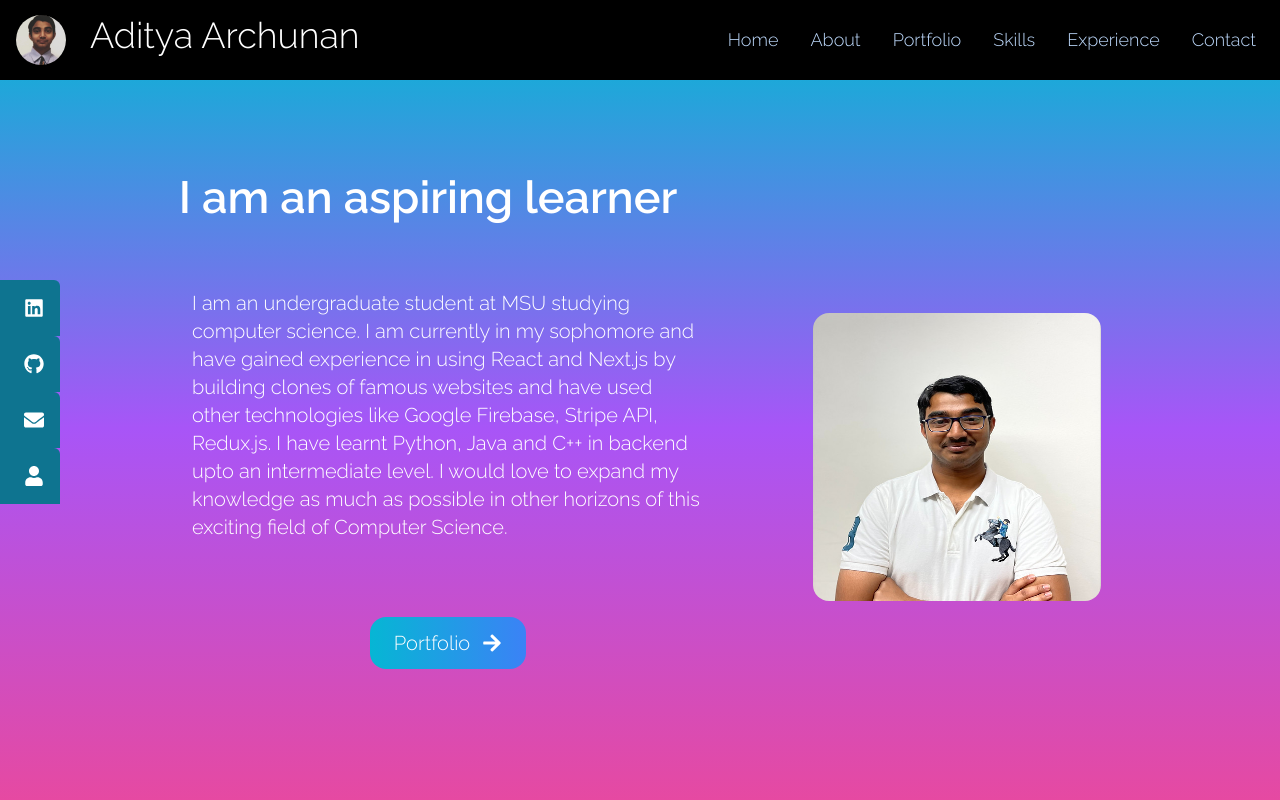
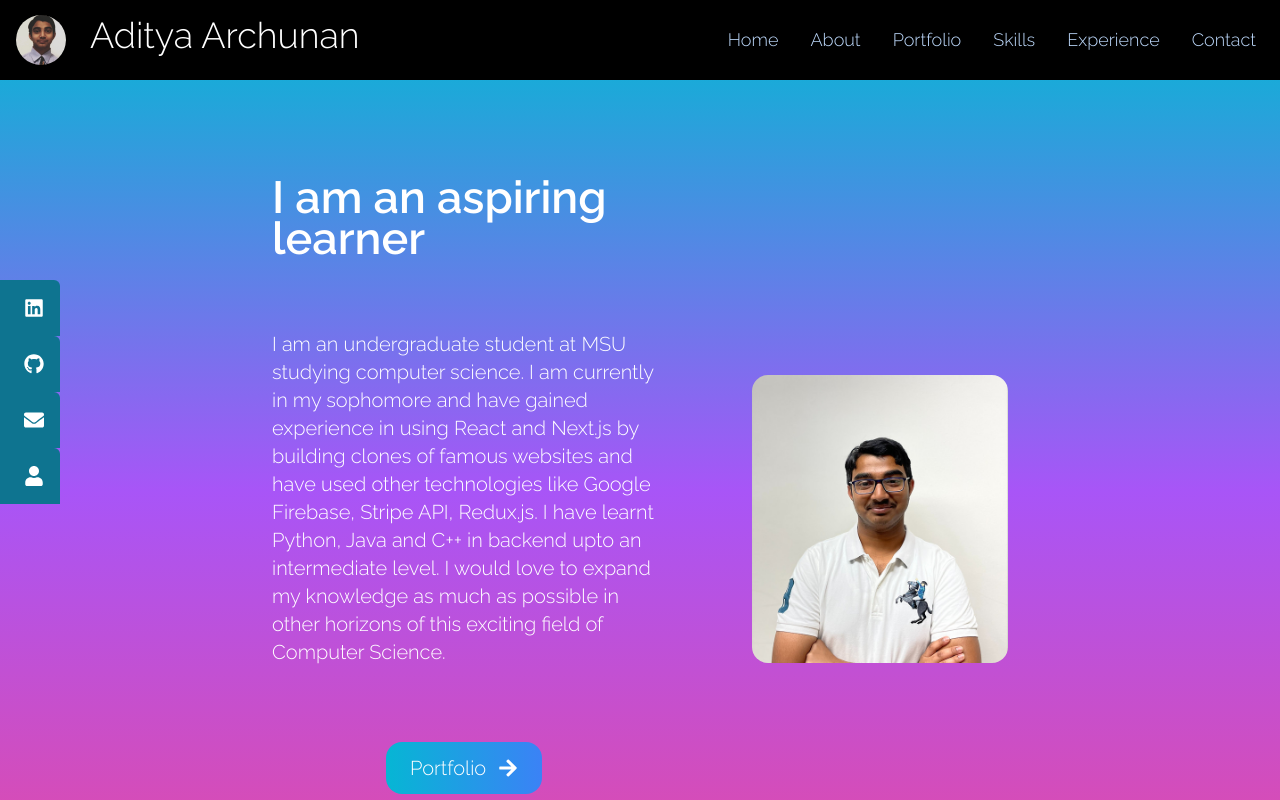
Before and after one commit to AdityaAA2004/aaa-portfolio, a React (Create React App) app: page / in a window 1280 px wide. Shown: the top 800 px of the page. Built offline with nearby package versions, Linux system fonts and the light colour scheme.

Commit message:
Still UI changes

```diff
--- a/src/components/Home.js
+++ b/src/components/Home.js
@@ -5,7 +5,7 @@
 const Home = () => {
     return (
     <div name="home" className=' flex w-full bg-gradient-to-b from-cyan-500 via-purple-500 to-pink-500 text-white mt-5 py-40 '>
-        <div className='max-w-screen-lg mx-auto flex flex-col items-center justify-center h-full px-4 lg:flex-row'>
+        <div className='max-w-screen-md mx-auto flex flex-col items-center justify-center h-full px-4 lg:flex-row'>
             <div className='flex flex-col items-center justify-center gap-11'>
                 <h2 className='text-3xl sm:text-3xl font-semibold text-white mr-10'>
                 <TypeAnimation
```
